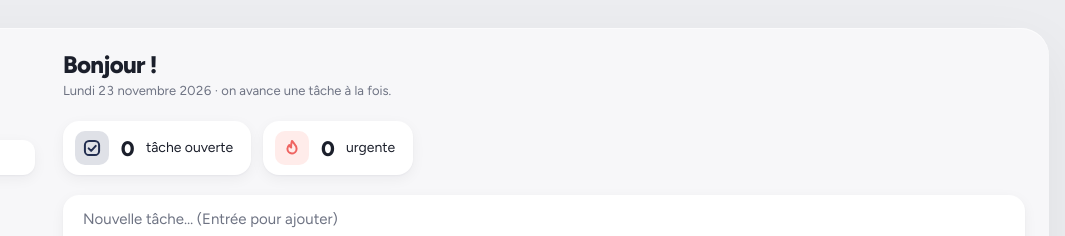
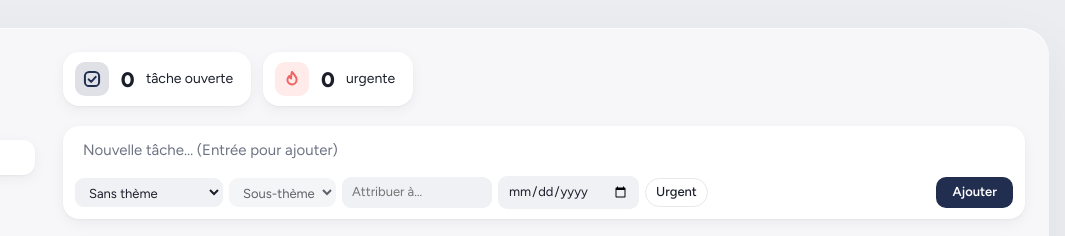
Before and after one commit to clairegrbd-cmyk/todO, a plain HTML site: page index.html in a window 1280 px wide. Shown: the top 236 px of the page, 215-1280 px from the left. Drawn offline with Linux system fonts and the light colour scheme.

Commit message:
Retirer la salutation et la date en haut de page
Co-Authored-By: Claude Opus 5.5 <noreply@anthropic.com>
Claude-Session: https://claude.ai/code/session_0195FScBBWXCvHT9uHPn7mmB

```diff
--- a/index.html
+++ b/index.html
@@ -284,10 +284,6 @@ textarea.field{min-height:80px;resize:vertical}
   </aside>
 
   <main class="main">
-    <header class="hello">
-      <h1 id="hello">Bonjour !</h1>
-      <p id="today"></p>
-    </header>
     <div class="summary" id="summary"></div>
 
     <form class="add" id="add-form" autocomplete="off">
@@ -881,9 +877,7 @@ $("#clear-examples").addEventListener("click",e=>armed(e.currentTarget,"Confirme
 }));
 $("#clear-examples").dataset.orig="Effacer les exemples";
 
-(()=>{const n=new Date(),d=n.toLocaleDateString("fr-FR",{weekday:"long",day:"numeric",month:"long",year:"numeric"});
-  $("#hello").textContent=n.getHours()<18?"Bonjour !":"Bonsoir !";
-  $("#today").textContent=d.charAt(0).toUpperCase()+d.slice(1)+" · on avance une tâche à la fois.";})();
+
 render();init();
 })();
 </script>
```
